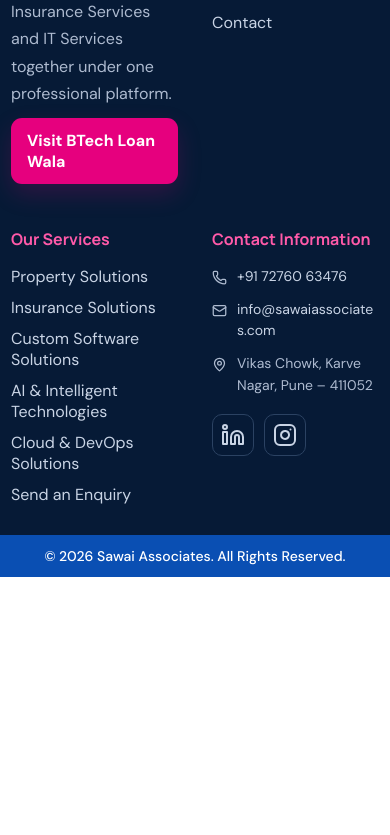
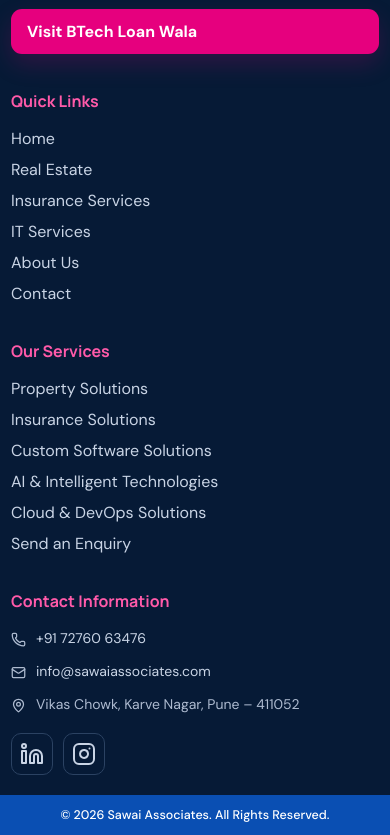
Before and after one commit to logicmoksha-beep/sawai-associates, a React (Vite) app: page /contact in a window 390 px wide. Shown: the part 1538-2373 px from the top of the page. Before the commit the page ends 2115 px from the top, so only its background shows below. Built offline with nearby package versions, Linux system fonts and the light colour scheme.

Commit message:
added the responsivness

```diff
--- a/src/styles/responsive.css
+++ b/src/styles/responsive.css
@@ -420,3 +420,34 @@
   .mobile-drawer{ display:none !important; }
   .mobile-nav-backdrop{ display:none; }
 }
+
+/* =========================================================================
+   RESPONSIVE FOOTER
+   theme.css forces the 2-column `.footer-grid` (1fr 1fr !important) below
+   1050px and base.css's single-column rule can't override it (no
+   !important). These final rules (loaded last) give the footer a clean,
+   comfortable layout on tablets and phones.
+   ========================================================================= */
+@media(max-width:850px){
+  .footer-grid{
+    grid-template-columns:1fr 1fr !important;
+    gap:30px !important;
+    padding-top:42px;
+  }
+  .footer-grid>div{ min-width:0; }
+}
+@media(max-width:560px){
+  /* Stack the four footer columns into a single clean column on phones. */
+  .footer-grid{
+    grid-template-columns:1fr !important;
+    gap:26px !important;
+  }
+  .footer .btn.primary{
+    width:100%;
+    justify-content:center;
+  }
+  .copyright{
+    font-size:12.5px;
+    padding:12px 16px;
+  }
+}
```
